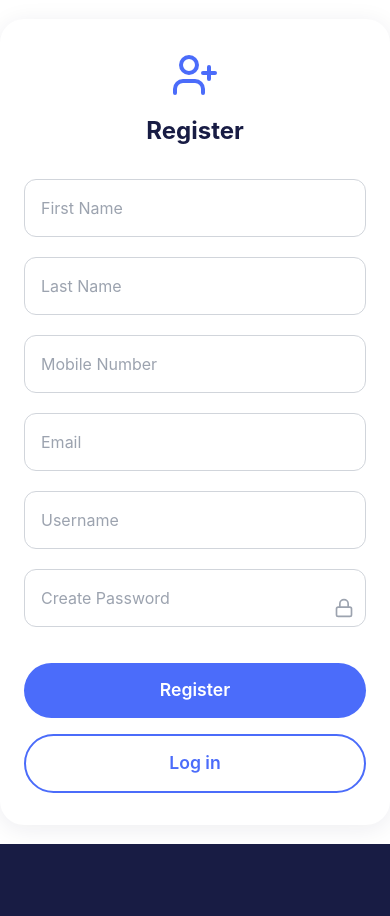
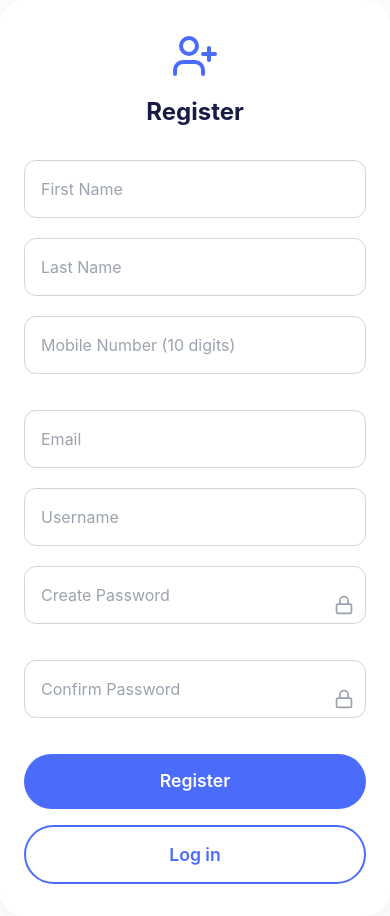
Before and after one commit to tekdi/ubi-wallet-ui, a React (Vite) app: page /register in a window 390 px wide. Before the commit the page ends 844 px from the top, so only its background shows below. Built offline with nearby package versions, Linux system fonts and the light colour scheme.

Commit message:
Add phone number validations and confirm password

```diff
--- a/src/pages/Register.js
+++ b/src/pages/Register.js
@@ -9,13 +9,17 @@ const Register = () => {
     lastName: '',
     phone: '',
     password: '',
+    confirmPassword: '',
     email: '',
     username: ''
   });
   const [loading, setLoading] = useState(false);
   const [error, setError] = useState('');
   const [passwordError, setPasswordError] = useState('');
+  const [phoneError, setPhoneError] = useState('');
+  const [confirmPasswordError, setConfirmPasswordError] = useState('');
   const [showPassword, setShowPassword] = useState(false);
+  const [showConfirmPassword, setShowConfirmPassword] = useState(false);
   const navigate = useNavigate();
 
   const validatePassword = (password) => {
@@ -33,6 +37,21 @@ const Register = () => {
     return '';
   };
 
+  const validatePhone = (phone) => {
+    const phoneRegex = /^\d{10}$/;
+    if (!phoneRegex.test(phone)) {
+      return 'Mobile number must be exactly 10 digits';
+    }
+    return '';
+  };
+
+  const validateConfirmPassword = (confirmPassword) => {
+    if (confirmPassword !== formData.password) {
+      return 'Passwords do not match';
+    }
+    return '';
+  };
+
   const handleChange = (e) => {
     const { name, value } = e.target;
     setFormData({
@@ -44,16 +63,47 @@ const Register = () => {
     if (name === 'password') {
       const validationError = validatePassword(value);
       setPasswordError(validationError);
+
+      // Also validate confirm password when password changes
+      if (formData.confirmPassword) {
+        const confirmValidation = validateConfirmPassword(formData.confirmPassword);
+        setConfirmPasswordError(confirmValidation);
+      }
+    }
+
+    // Validate phone in real-time
+    if (name === 'phone') {
+      const validationError = validatePhone(value);
+      setPhoneError(validationError);
+    }
+
+    // Validate confirm password in real-time
+    if (name === 'confirmPassword') {
+      const validationError = validateConfirmPassword(value);
+      setConfirmPasswordError(validationError);
     }
   };
 
   const handleSubmit = async (e) => {
     e.preventDefault();
 
-    // Check password validation before submitting
+    // Check all validations before submitting
     const passwordValidation = validatePassword(formData.password);
+    const phoneValidation = validatePhone(formData.phone);
+    const confirmPasswordValidation = validateConfirmPassword(formData.confirmPassword);
+
     if (passwordValidation) {
       setPasswordError(passwordValidation);
+      return;
+    }
+
+    if (phoneValidation) {
+      setPhoneError(phoneValidation);
+      return;
+    }
+
+    if (confirmPasswordValidation) {
+      setConfirmPasswordError(confirmPasswordValidation);
       return;
     }
 
@@ -106,6 +156,7 @@ const Register = () => {
             className="input"
             placeholder="Last Name"
           />
+          <div className="mb-4">
             <input
               id="phone"
               name="phone"
@@ -115,8 +166,16 @@ const Register = () => {
               value={formData.phone}
               onChange={handleChange}
               className="input"
-            placeholder="Mobile Number"
+              placeholder="Mobile Number (10 digits)"
+              maxLength="10"
             />
+            {phoneError && (
+              <div className="mt-1 flex items-center text-sm text-red-600">
+                <XCircle className="h-4 w-4 mr-1" />
+                {phoneError}
+              </div>
+            )}
+          </div>
           <input
             id="email"
             name="email"
@@ -176,12 +235,49 @@ const Register = () => {
               Password meets all requirements
             </div>
           )}
+          <div className="relative mb-4">
+            <input
+              id="confirmPassword"
+              name="confirmPassword"
+              type={showConfirmPassword ? 'text' : 'password'}
+              autoComplete="new-password"
+              required
+              value={formData.confirmPassword}
+              onChange={handleChange}
+              className="input pr-10"
+              placeholder="Confirm Password"
+            />
+            <button
+              type="button"
+              onClick={() => setShowConfirmPassword(!showConfirmPassword)}
+              className="absolute inset-y-0 right-0 pr-3 flex items-center"
+              tabIndex={-1}
+            >
+              {showConfirmPassword ? (
+                <Lock className="h-5 w-5 text-gray-400" />
+              ) : (
+                <Lock className="h-5 w-5 text-gray-400" />
+              )}
+            </button>
+          </div>
+          {confirmPasswordError && (
+            <div className="mt-1 flex items-center text-sm text-red-600">
+              <XCircle className="h-4 w-4 mr-1" />
+              {confirmPasswordError}
+            </div>
+          )}
+          {formData.confirmPassword && !confirmPasswordError && (
+            <div className="mt-1 flex items-center text-sm text-green-600">
+              <CheckCircle className="h-4 w-4 mr-1" />
+              Passwords match
+            </div>
+          )}
           {error && (
             <div className="text-red-600 text-sm text-center mb-2">{error}</div>
           )}
           <button
             type="submit"
-            disabled={loading || passwordError}
+            disabled={loading || passwordError || phoneError || confirmPasswordError}
             className="btn-primary"
           >
             {loading ? 'Creating account...' : 'Register'}
```
Lines whose indentation alone changed are shown as unchanged.
